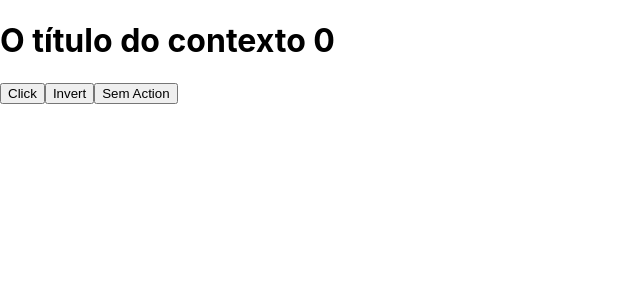
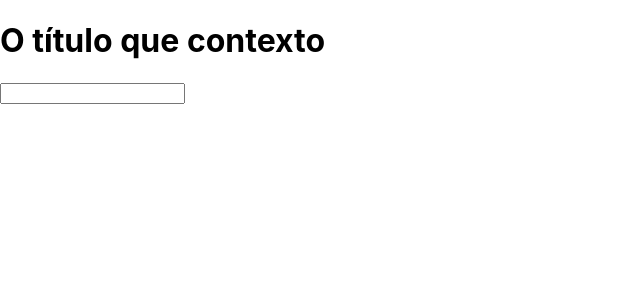
Before and after one commit to thiagoedus/react-2, a React (Create React App) app: page / in a window 1280 px wide. Shown: the top 300 px of the page, without its empty margins (0-640 px from the left). Built offline with nearby package versions, Linux system fonts and the light colour scheme.

Commit message:
Hooks - useContext + useReducer

```diff
--- a/src/App.js
+++ b/src/App.js
@@ -1,54 +1,74 @@
-/* eslint-disable no-unused-vars */
-import { useReducer } from 'react';
+import P from 'prop-types';
+import { createContext, useContext, useReducer, useRef } from 'react';
 import './App.css';
 
-const globalState = {
-  title: 'O título do contexto',
+// actions.js
+export const actions = {
+  CHANGE_TITLE: 'CHANGE_TITLE',
+};
+
+// data.js
+export const globalState = {
+  title: 'O título que contexto',
   body: 'O body do contexto',
   counter: 0,
 };
 
-const reducer = (state, action) => {
+// reducer.js
+export const reducer = (state, action) => {
   switch (action.type) {
-    case 'muda': {
-      console.log('Chamou muda com', action.payload);
+    case actions.CHANGE_TITLE: {
+      console.log('Mudar título');
       return { ...state, title: action.payload };
     }
+  }
 
-    case 'inverter': {
-      console.log('Chamou inverter');
-      const { title } = state;
-      return { ...state, title: title.split('').reverse().join('') };
-    }
-  }
-  console.log('Nenhuma action encontrada');
   return { ...state };
 };
 
-function App() {
+// AppContext.jsx
+export const Context = createContext();
+export const AppContext = ({ children }) => {
   const [state, dispatch] = useReducer(reducer, globalState);
-  const { counter, title, body } = state;
+
+  const changeTitle = (payload) => {
+    dispatch({ type: actions.CHANGE_TITLE, payload });
+  };
 
   return (
-    <div>
-      <h1>
-        {state.title} {counter}
+    <Context.Provider value={{ state, changeTitle }}>
+      {children}
+    </Context.Provider>
+  );
+};
+
+AppContext.propTypes = {
+  children: P.node,
+};
+
+// H1/index.jsx
+export const H1 = () => {
+  const context = useContext(Context);
+  const inputRef = useRef();
+
+  return (
+    <>
+      <h1 onClick={() => context.changeTitle(inputRef.current.value)}>
+        {context.state.title}
       </h1>
-      <button
-        onClick={() =>
-          dispatch({
-            type: 'muda',
-            payload: new Date().toLocaleString('pt-BR'),
-          })
-        }
-      >
-        Click
-      </button>
-      <button onClick={() => dispatch({ type: 'inverter' })}>Invert</button>
-      <button onClick={() => dispatch({ type: 'QUALQUERCOISA' })}>
-        Sem Action
-      </button>
-    </div>
+      <input type="text" ref={inputRef} />
+    </>
+  );
+};
+
+// App.jsx
+function App() {
+  return (
+    <AppContext>
+      <div>
+        <H1 />
+      </div>
+    </AppContext>
   );
 }
 
```
